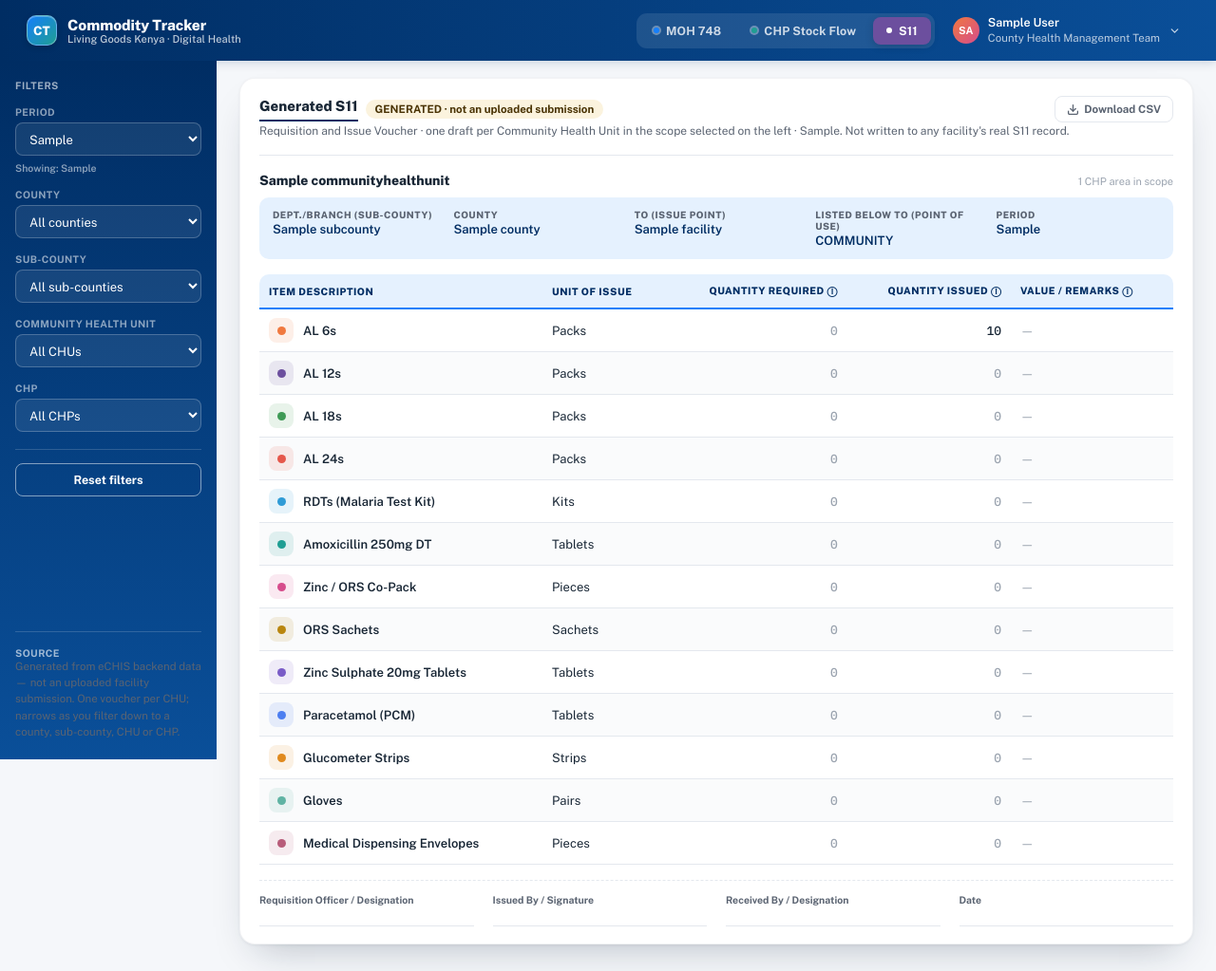
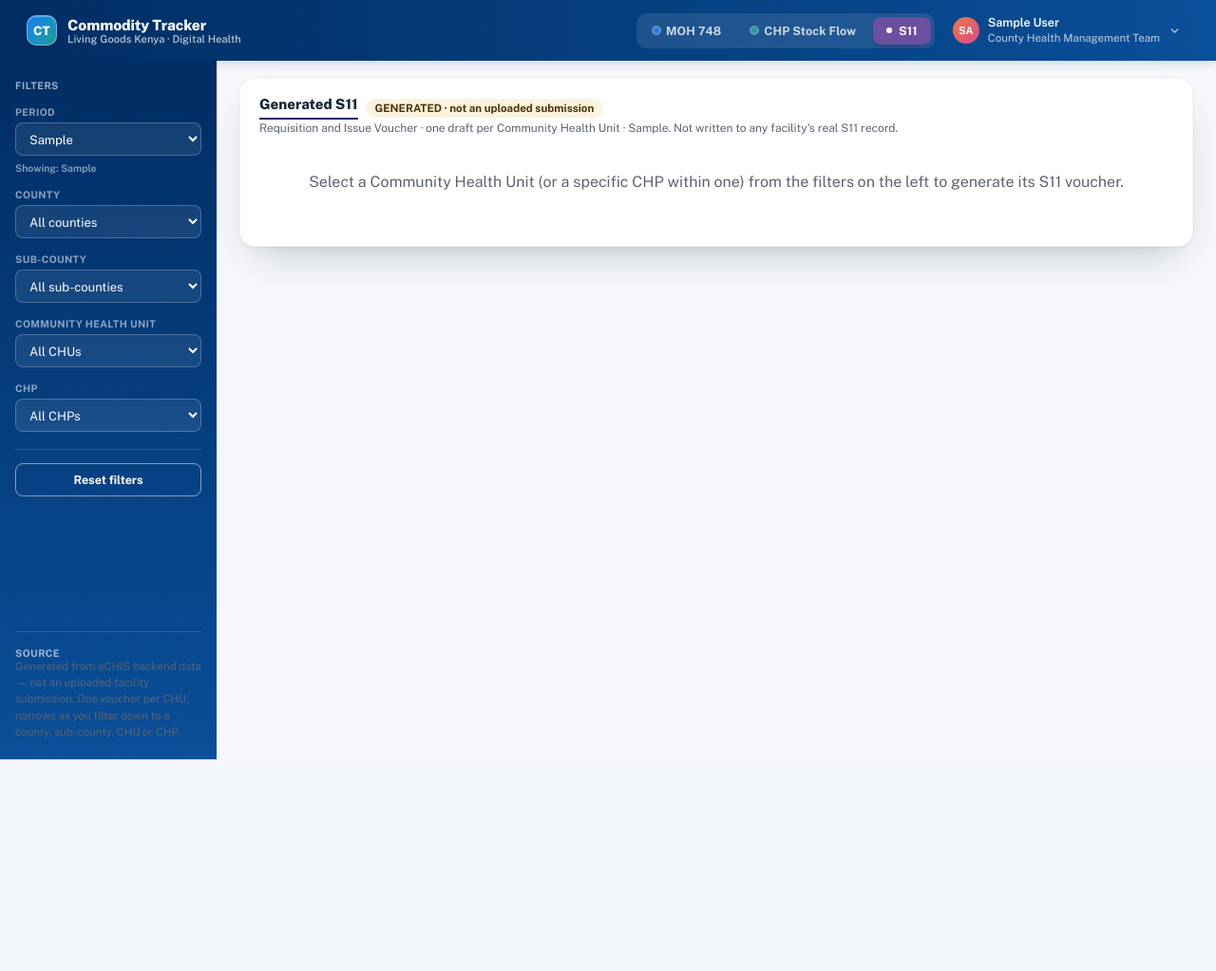
Before and after one commit to linetlucy-genchabe/Commodity-Tracker, a Django app: page /chp/s11/ in a window 1280 px wide. Shown: the whole page at 95% size. After the commit the page ends 800 px from the top, so only its background shows below. Run offline with Django 5.2, Linux system fonts and the light colour scheme; a user stored in the database is signed in; tables that the repository leaves empty hold one stand-in row (values such as "Sample post").

Commit message:
Require a CHU/CHP selection before showing an S11 voucher
Lynne: "dont just show every CHU on the same view" -- the S11 page was
paginating through every CHU's voucher in whatever scope was
selected (all the way up to a whole county). Now it shows a
"select a Community Health Unit..." prompt (and hides Download CSV)
until the filters are narrowed to one CHU or one CHP, same drill-down
idea already used elsewhere on the CHP dashboard. The CSV export
itself is unchanged -- it still exports everything in the resolved
scope on request.

```diff
--- a/core/views.py
+++ b/core/views.py
@@ -1776,13 +1776,20 @@ def chp_moh748_page(request):
 def chp_s11_page(request):
     """
     The standalone "S11" nav tab — a draft Form S11 (Requisition and Issue
-    Voucher), one card per CHU in the current scope, generated from
-    whatever eCHIS backend data (CHP Commodity Stock Flow) is on file.
-    Shares scope resolution, period presets and geography filters with the
-    MOH 748 and CHP Stock Flow pages (_chp_resolve_scope, chp_filter_options,
-    chp_period_presets), so all three never disagree about what's in view
-    for the same filter selection. See _build_chp_s11_vouchers()'s docstring
-    for what is and isn't populated from real data on this page.
+    Voucher), generated from whatever eCHIS backend data (CHP Commodity
+    Stock Flow) is on file. Shares scope resolution, period presets and
+    geography filters with the MOH 748 and CHP Stock Flow pages
+    (_chp_resolve_scope, chp_filter_options, chp_period_presets), so all
+    three never disagree about what's in view for the same filter
+    selection. See _build_chp_s11_vouchers()'s docstring for what is and
+    isn't populated from real data on this page.
+
+    Requires narrowing to one CHU (or one CHP within it) before a voucher
+    is shown — Lynne was explicit that a county- or sub-county-wide scope
+    should not dump every CHU's voucher onto one page ("don't just show
+    every CHU on the same view"). Same "choose" idea as the CHP Stock Flow
+    dashboard's own drill-down: filter first, see one voucher, not a wall
+    of them to page through.
     """
     scope = _chp_resolve_scope(request)
     user = scope["user"]
@@ -1807,6 +1814,12 @@ def chp_s11_page(request):
         page_number = int(request.GET.get("page", 1))
     except ValueError:
         page_number = 1
+
+    # Same narrowing rule chp_commodity_home uses for level == "area": a
+    # CHU or a specific CHP within it. Anything broader (county, sub-county,
+    # or the sub-county "choose CHUs or CHP areas" screen) shows a prompt
+    # instead of building every voucher in scope.
+    scoped_to_one_chu = bool(chu_id or area_id)
 
     context = {
         "no_data": not scope["periods"],
@@ -1828,7 +1841,12 @@ def chp_s11_page(request):
         "selected_county_name": selected_county_name,
         "selected_sub_county_name": selected_sub_county_name,
         "selected_area_name": selected_area_name,
-        "s11": build_chp_s11_summary(scope["records"], scope["filtered_areas"], page_number=page_number),
+        "scoped_to_one_chu": scoped_to_one_chu,
+        "s11": (
+            build_chp_s11_summary(scope["records"], scope["filtered_areas"], page_number=page_number)
+            if scoped_to_one_chu
+            else None
+        ),
     }
     return render(request, "core/chp_s11.html", context)
 
--- a/templates/core/chp_s11.html
+++ b/templates/core/chp_s11.html
@@ -95,11 +95,15 @@
         <div class="card-title" style="margin:0;">Generated S11</div>
         <span class="pill" style="background:var(--amber-bg); color:#4A3405; font-weight:700;">GENERATED &middot; not an uploaded submission</span>
       </div>
+      {% if scoped_to_one_chu %}
       <a href="{% url 'chp_export_s11' %}?{{ request.GET.urlencode }}" class="btn-download"><svg width="13" height="13" viewBox="0 0 24 24" fill="none" stroke="currentColor" stroke-width="2.4" stroke-linecap="round" stroke-linejoin="round"><path d="M21 15v4a2 2 0 0 1-2 2H5a2 2 0 0 1-2-2v-4"/><path d="M7 10l5 5 5-5"/><path d="M12 15V3"/></svg>Download CSV</a>
+      {% endif %}
     </div>
-    <div class="card-sub">Requisition and Issue Voucher &middot; one draft per Community Health Unit in the scope selected on the left &middot; {{ period_display }}. Not written to any facility's real S11 record.</div>
+    <div class="card-sub">Requisition and Issue Voucher &middot; one draft per Community Health Unit &middot; {{ period_display }}. Not written to any facility's real S11 record.</div>
 
-    {% if not s11.vouchers %}
+    {% if not scoped_to_one_chu %}
+      <div class="empty-note">Select a Community Health Unit (or a specific CHP within one) from the filters on the left to generate its S11 voucher.</div>
+    {% elif not s11.vouchers %}
       <div class="empty-note">No CHU has eCHIS data for this scope/period yet.</div>
     {% endif %}
 
```
